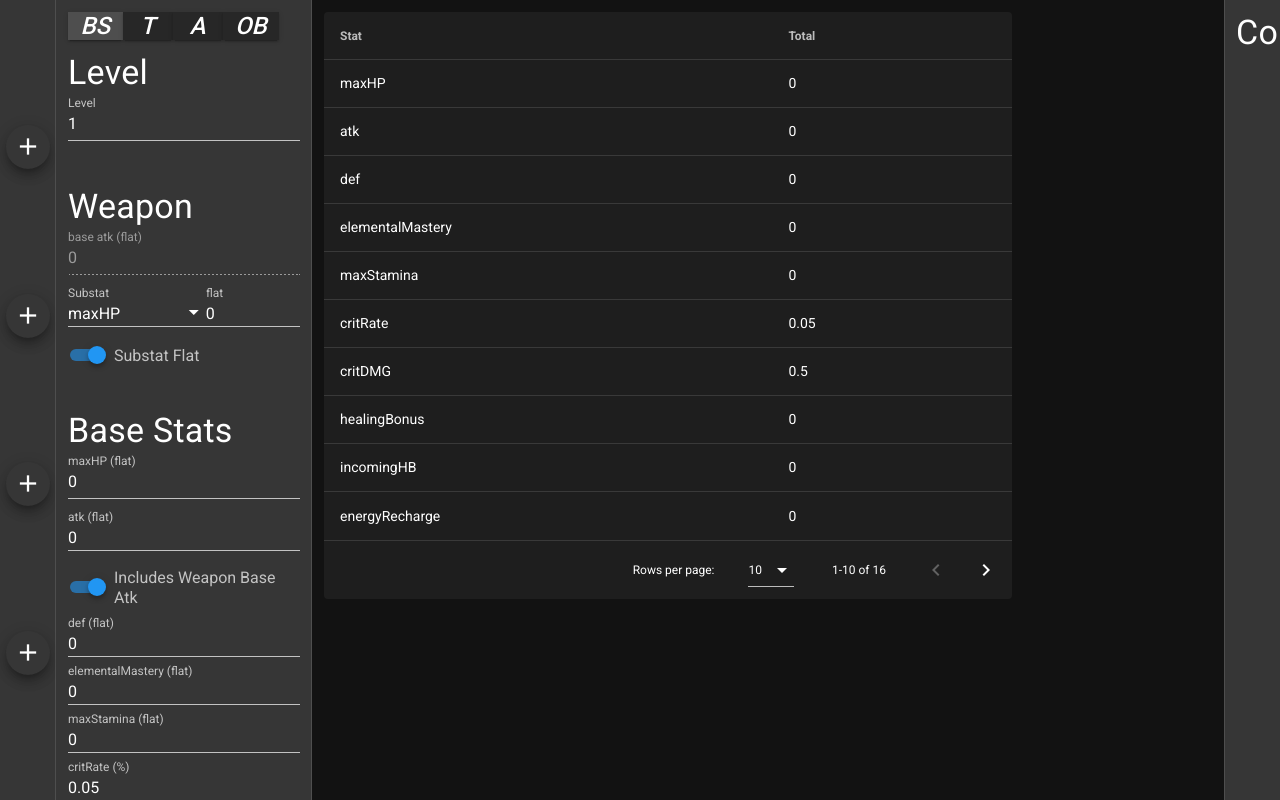
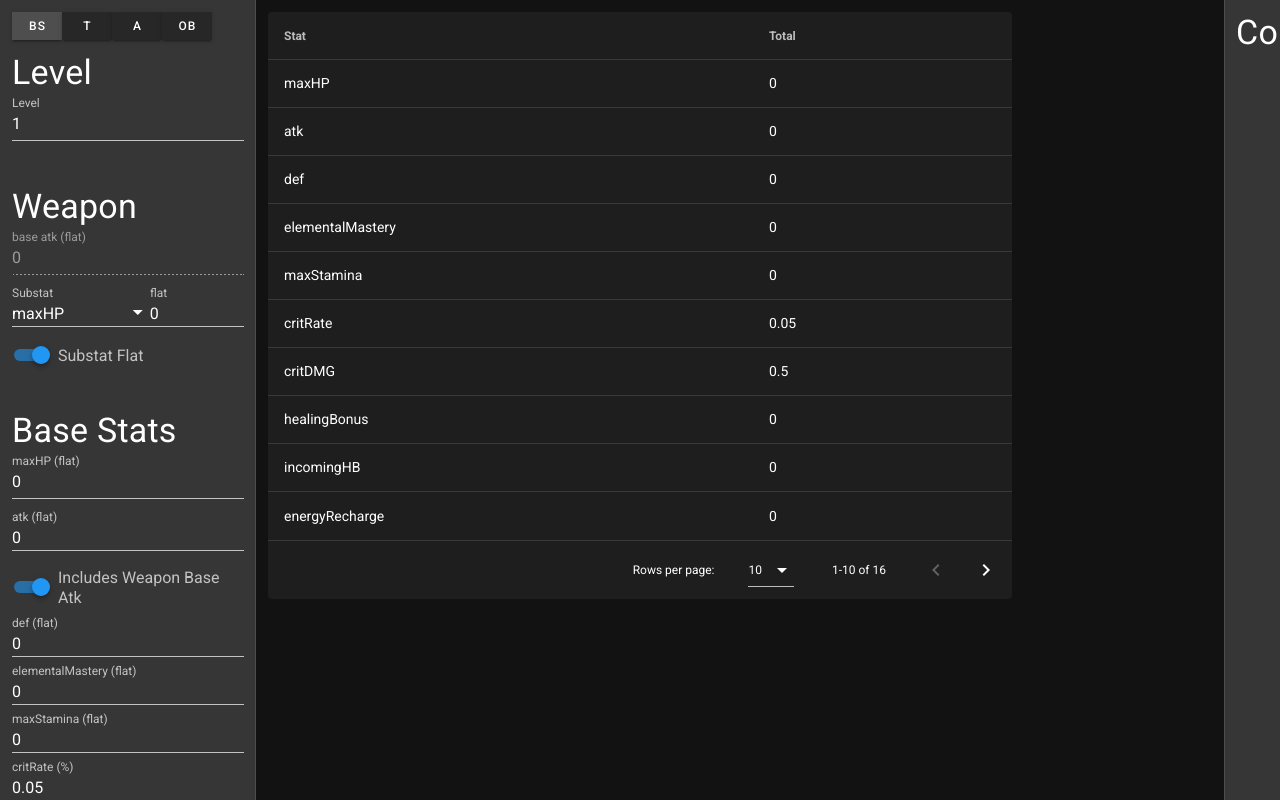
Before and after one commit to quasikyo/genshinstatcalc, a Vue app: page / in a window 1280 px wide. Built offline with nearby package versions, Linux system fonts and the light colour scheme.

Commit message:
Removal of Character selecter
Having something like this would end up being a lot of work for very
little benefit. I may pursue something similar to it in the future when
I implement custom calculations for each character.

```diff
--- a/src/App.vue
+++ b/src/App.vue
@@ -1,6 +1,5 @@
 <template>
   <v-app>
-    <Characters />
     <v-main>
       <div id="split">
         <CharacterData />
@@ -12,7 +11,6 @@
 </template>
 
 <script>
-import Characters from './components/Characters';
 import CharacterData from './components/CharacterData';
 import Results from './components/Results';
 import Conditionals from './components/Conditionals';
@@ -20,7 +18,6 @@ import Conditionals from './components/Conditionals';
 export default {
   name: 'App',
   components: {
-    Characters,
     CharacterData,
     Results,
     Conditionals,
--- a/src/components/CharacterData.vue
+++ b/src/components/CharacterData.vue
@@ -1,6 +1,6 @@
 <template>
   <section id="characterData">
-    <v-navigation-drawer height="100vh">
+    <v-navigation-drawer app>
       <v-container>
         <v-item-group v-model="window" mandatory>
           <v-row no-gutters v-for="row in length / buttonsPerRow" :key="row">
@@ -10,7 +10,7 @@
               v-slot="{ active, toggle }"
             >
               <v-btn tile small :input-value="active" @click="toggle">
-                <v-icon>{{ labels[i - 1 + buttonsPerRow * (row - 1)] }}</v-icon>
+                {{ labels[i - 1 + buttonsPerRow * (row - 1)] }}
               </v-btn>
             </v-item>
           </v-row>
@@ -60,12 +60,6 @@ export default {
 </script>
 
 <style>
-#characterData {
-  top: 0;
-  position: sticky;
-  height: 100%;
-}
-
 #characterData .v-navigation-drawer__content {
   scrollbar-width: thin;
 }
--- a/src/components/Characters.vue
+++ /dev/null
@@ -1,48 +0,0 @@
-<template>
-  <section id="characters">
-    <v-navigation-drawer app mini-variant>
-      <div id="characterButtons">
-        <v-menu
-          :min-width="200"
-          v-for="i in Array.apply(null, Array(membersPerParty))"
-          :key="i"
-        >
-          <template v-slot:activator="{ on, attrs }">
-            <v-btn elevation="8" icon large v-bind="attrs" v-on="on">
-              <v-icon>mdi-plus</v-icon>
-            </v-btn>
-          </template>
-          <v-card>
-            <v-card-title>
-              Select New Character or Display Current Character Values
-            </v-card-title>
-            <v-card-text>
-              <h6 class="text-h6 warning--text">(To Be Implemented)</h6>
-            </v-card-text>
-          </v-card>
-        </v-menu>
-      </div>
-    </v-navigation-drawer>
-  </section>
-</template>
-
-<script>
-export default {
-  name: 'Characters',
-  data() {
-    return {
-      membersPerParty: 4,
-    };
-  },
-};
-</script>
-
-<style scoped>
-#characterButtons {
-  display: flex;
-  flex-direction: column;
-  justify-content: space-evenly;
-  align-items: center;
-  height: 100%;
-}
-</style>
```
